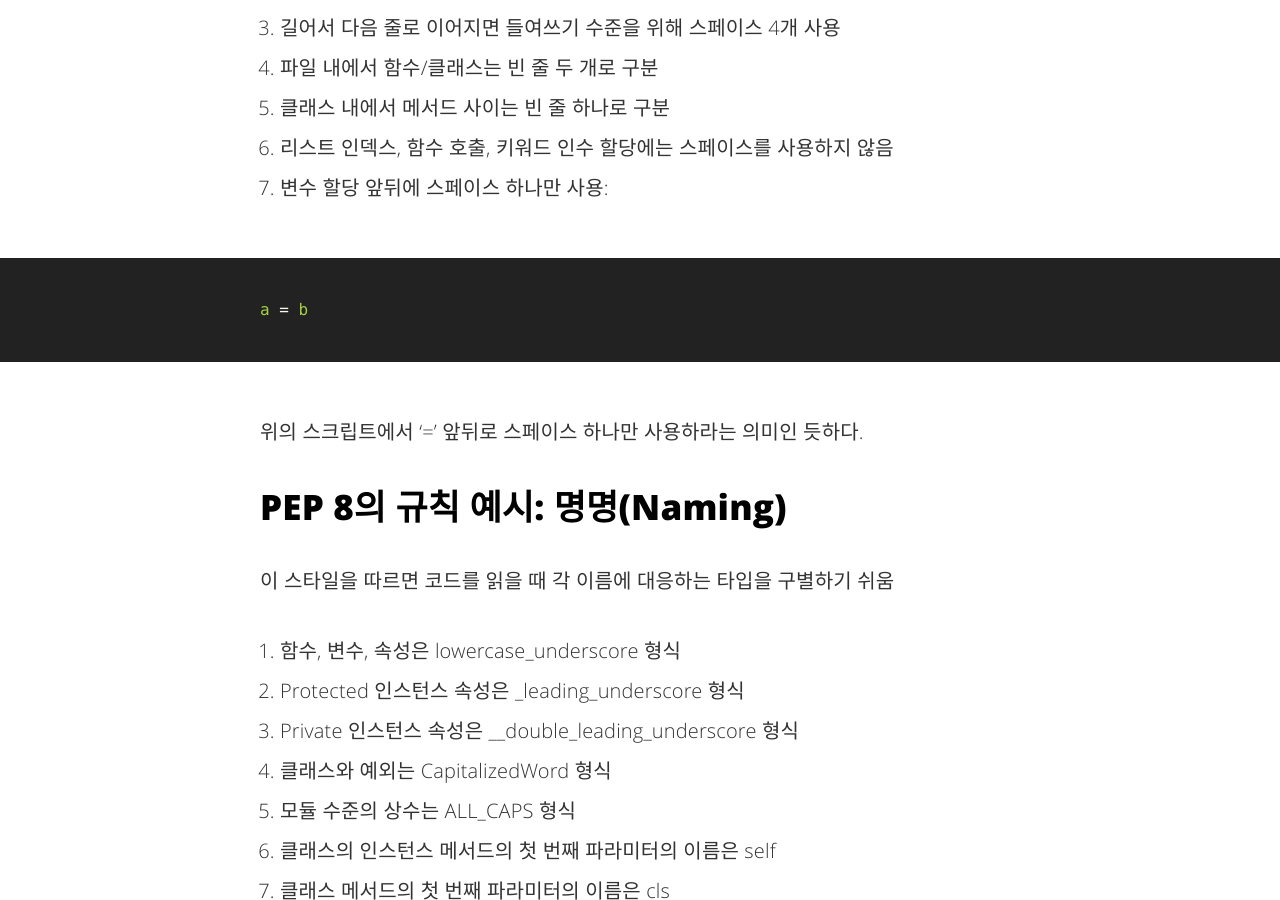
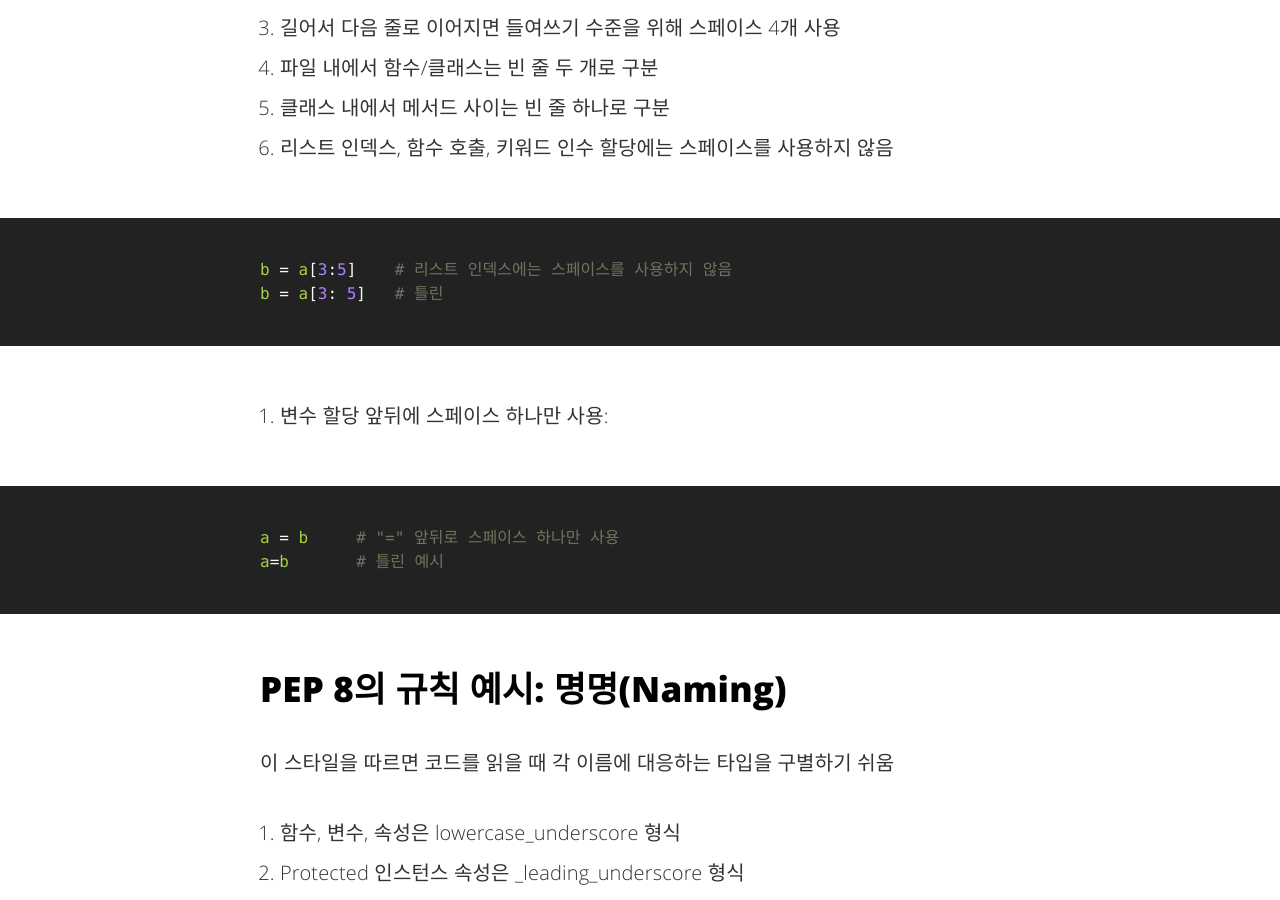
Before and after one commit to hcnoh/blog-prev, a Jekyll site: the page built from _posts/2018-09-09-effective-python-way02.md, in a window 1280 px wide and 900 px high, scrolled down 1933 px. Built offline with Jekyll 4.4.1, drawn with Linux system fonts in a browser that asks for light colours; comment, search, counter and statistics services are not loaded.

Commit message:
Update 2018-09-09-effective-python-way02.md

```diff
--- a/_posts/2018-09-09-effective-python-way02.md
+++ b/_posts/2018-09-09-effective-python-way02.md
@@ -29,11 +29,15 @@ twitter_text: '이펙티브 파이썬 스터디 WAY 02 정리'
 5. 파일 내에서 함수/클래스는 빈 줄 두 개로 구분
 6. 클래스 내에서 메서드 사이는 빈 줄 하나로 구분
 7. 리스트 인덱스, 함수 호출, 키워드 인수 할당에는 스페이스를 사용하지 않음
+{% highlight python %}
+b = a[3:5]    # 리스트 인덱스에는 스페이스를 사용하지 않음
+b = a[3: 5]   # 틀린
+{% endhighlight %}
 8. 변수 할당 앞뒤에 스페이스 하나만 사용:
 {% highlight python %}
-a = b
+a = b     # "=" 앞뒤로 스페이스 하나만 사용
+a=b       # 틀린 예시
 {% endhighlight %}
-위의 스크립트에서 '=' 앞뒤로 스페이스 하나만 사용하라는 의미인 듯하다.
 
 ## PEP 8의 규칙 예시: 명명(Naming)
 이 스타일을 따르면 코드를 읽을 때 각 이름에 대응하는 타입을 구별하기 쉬움
```
